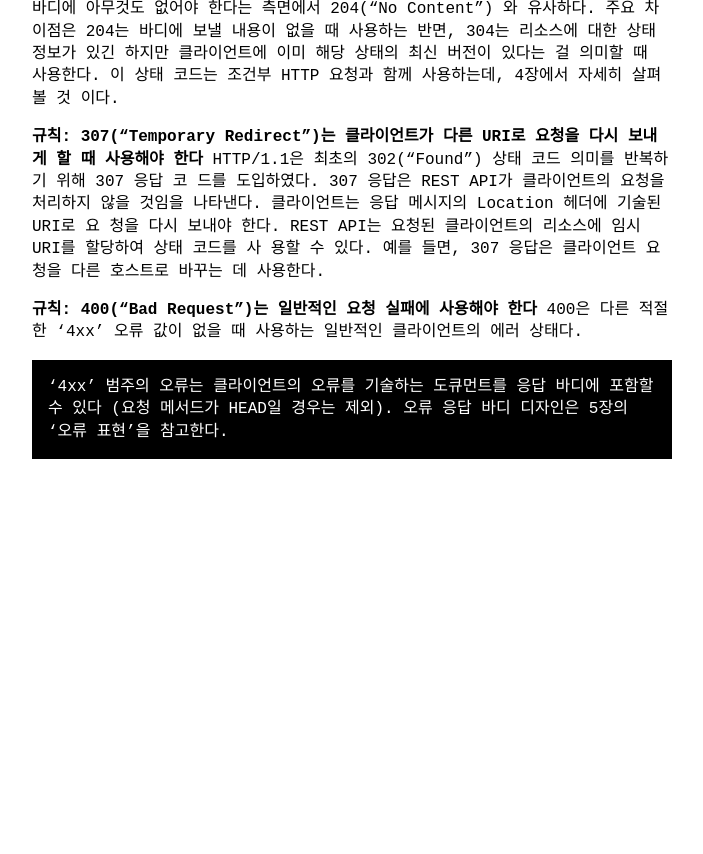
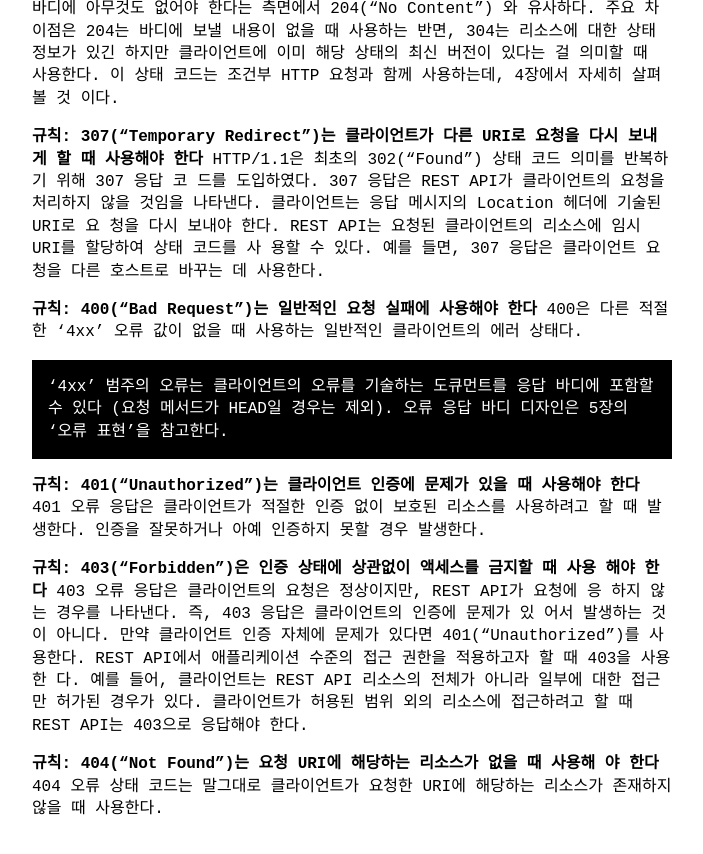
Before and after one commit to khjzzm/khjzzm.github.io, a Jekyll site: the page built from _posts/2023-02-22-Rest-API-Design-Pattern.md, in a window 1280 px wide and 900 px high, scrolled down 9767 px. Shown: the top 854 px of the window, without its empty margins (288-991 px from the left). Built offline with Jekyll 4.4.1, drawn with Linux system fonts in a browser that asks for light colours; before the commit the page ends 10306 px from its top, so only the background shows below that.

Commit message:
401/403/404

```diff
--- a/_posts/2023-02-22-Rest-API-Design-Pattern.md
+++ b/_posts/2023-02-22-Rest-API-Design-Pattern.md
@@ -264,7 +264,6 @@
 이 상태 코드는 응답 바디에 아무것도 없어야 한다는 측면에서 204(“No Content”) 와 유사하다. 주요 차이점은 204는 바디에 보낼 내용이 없을 때 사용하는 반면, 304는 리소스에 대한 상태 정보가 있긴 하지만 클라이언트에 이미 해당 상태의 최신 버전이 있다는 걸 의미할 때 사용한다.
 이 상태 코드는 조건부 HTTP 요청과 함께 사용하는데, 4장에서 자세히 살펴볼 것 이다.
 
-
 **규칙: 307(“Temporary Redirect”)는 클라이언트가 다른 URI로 요청을 다시 보내게 할 때 사용해야 한다**
 HTTP/1.1은 최초의 302(“Found”) 상태 코드 의미를 반복하기 위해 307 응답 코 드를 도입하였다.
 307 응답은 REST API가 클라이언트의 요청을 처리하지 않을 것임을 나타낸다. 클라이언트는 응답 메시지의 Location 헤더에 기술된 URI로 요 청을 다시 보내야 한다.
@@ -275,3 +274,15 @@
 ~~~
 ‘4xx’ 범주의 오류는 클라이언트의 오류를 기술하는 도큐먼트를 응답 바디에 포함할 수 있다 (요청 메서드가 HEAD일 경우는 제외). 오류 응답 바디 디자인은 5장의 ‘오류 표현’을 참고한다.
 ~~~
+
+**규칙: 401(“Unauthorized”)는 클라이언트 인증에 문제가 있을 때 사용해야 한다**
+401 오류 응답은 클라이언트가 적절한 인증 없이 보호된 리소스를 사용하려고 할 때 발생한다. 인증을 잘못하거나 아예 인증하지 못할 경우 발생한다.
+
+**규칙: 403(“Forbidden”)은 인증 상태에 상관없이 액세스를 금지할 때 사용 해야 한다**
+403 오류 응답은 클라이언트의 요청은 정상이지만, REST API가 요청에 응 하지 않는 경우를 나타낸다.
+즉, 403 응답은 클라이언트의 인증에 문제가 있 어서 발생하는 것이 아니다. 만약 클라이언트 인증 자체에 문제가 있다면 401(“Unauthorized”)를 사용한다.
+REST API에서 애플리케이션 수준의 접근 권한을 적용하고자 할 때 403을 사용한 다. 예를 들어, 클라이언트는 REST API 리소스의 전체가 아니라 일부에 대한 접근 만 허가된 경우가 있다.
+클라이언트가 허용된 범위 외의 리소스에 접근하려고 할 때 REST API는 403으로 응답해야 한다.
+
+**규칙: 404(“Not Found”)는 요청 URI에 해당하는 리소스가 없을 때 사용해 야 한다**
+404 오류 상태 코드는 말그대로 클라이언트가 요청한 URI에 해당하는 리소스가 존재하지 않을 때 사용한다.
```
